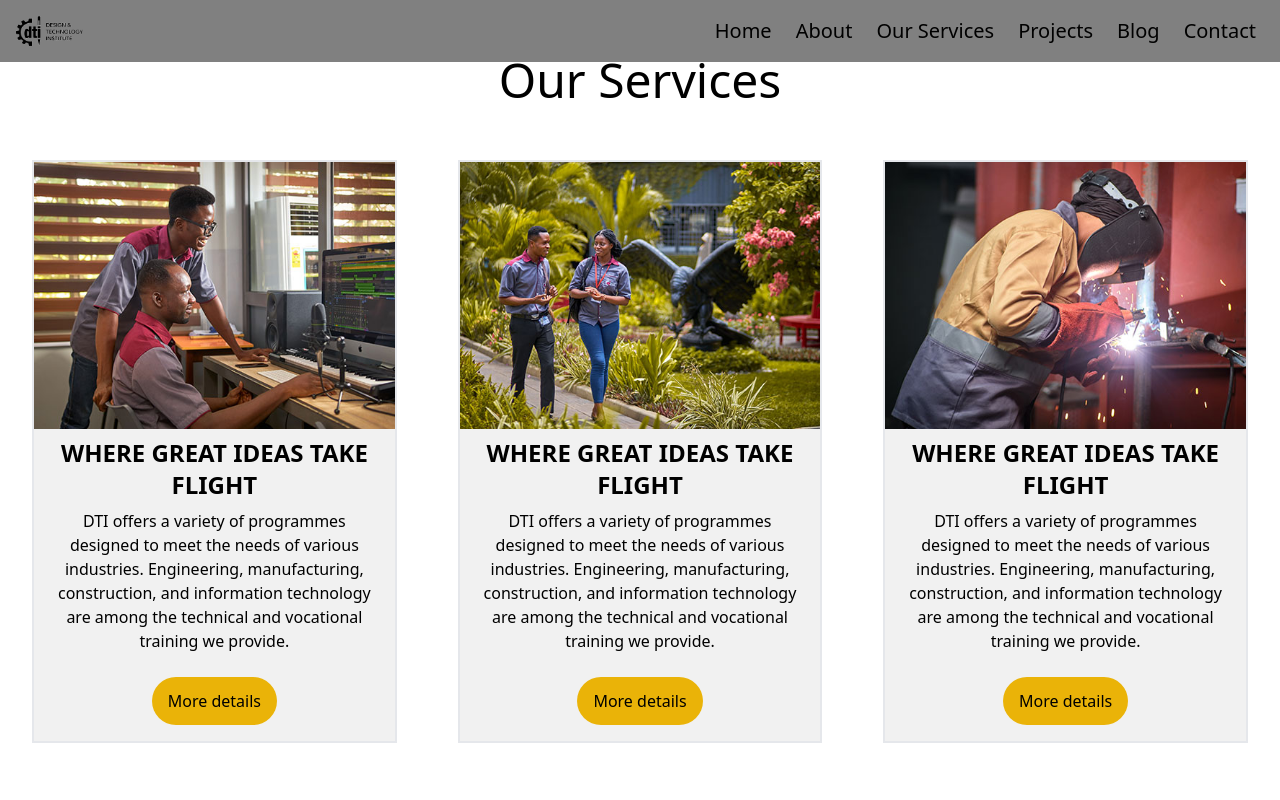
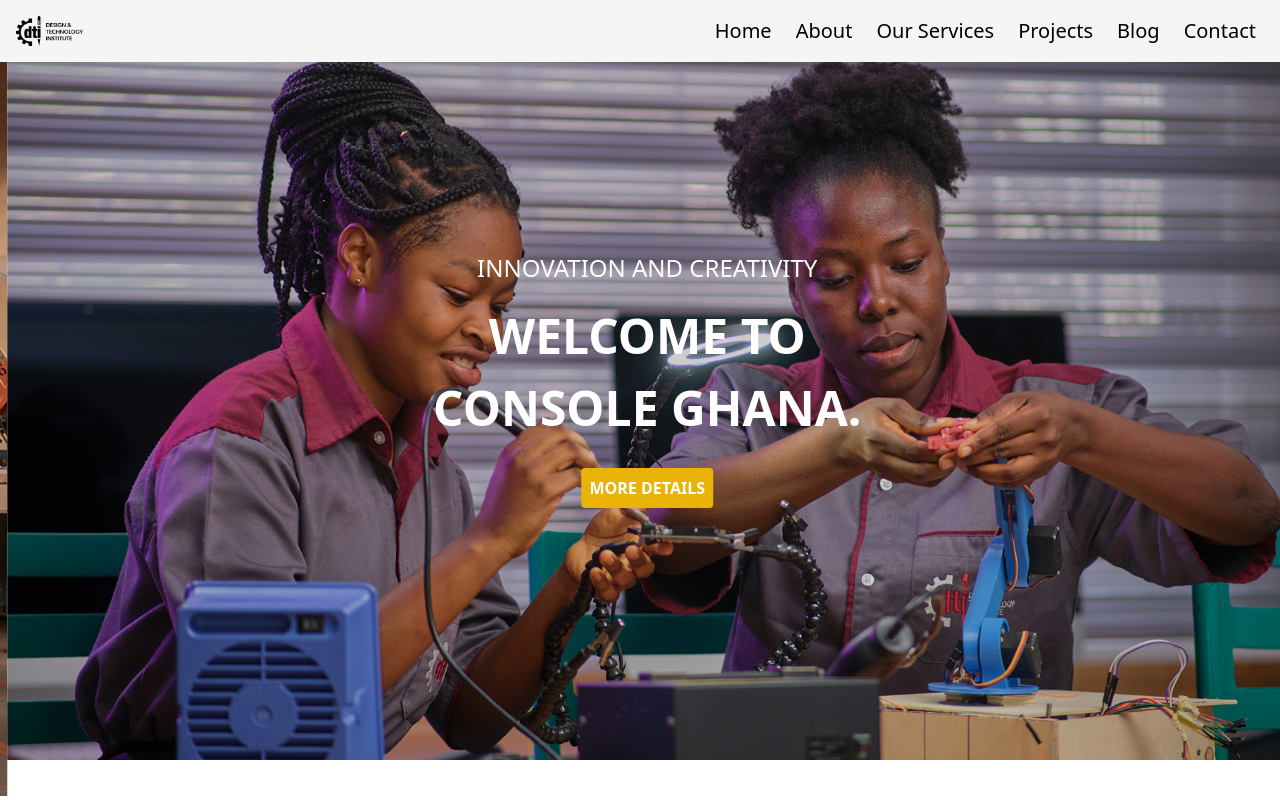
Before and after one commit to NextHubImpact/console-ghana, a React (Vite) app: page / in a window 1280 px wide. Shown: the top 800 px of the page. Built offline with nearby package versions, Linux system fonts and the light colour scheme.

Commit message:
updated hero

```diff
--- a/src/components/Hero.jsx
+++ b/src/components/Hero.jsx
@@ -75,7 +75,7 @@ const Hero = ({}) => {
                   style={{
                     backgroundImage: `url(${images.img})`,
                     backgroundSize: "cover",
-                    height: "90vh",
+                    height: "95vh",
                     width: "100vw",
                     backgroundRepeat: "no-repeat",
                     backgroundPosition: 'center',
--- a/src/components/Navbar.jsx
+++ b/src/components/Navbar.jsx
@@ -71,7 +71,7 @@ const Navbar = ({}) => {
     window.addEventListener('scroll', changeNavbarColor)
 
   return (
-    <div className={colorChange ? 'bg-black flex justify-between p- items-center top-0 fixed w-full ' : 'bg-[gray] flex justify-between p- items-center top-0 fixed w-full '}>
+    <div className={colorChange ? 'bg-black flex justify-between p- items-center top-0 fixed w-full ' : 'bg-[whitesmoke] flex justify-between p- items-center top-0 fixed w-full '}>
 
         <div className="">
         <img className='w-[20%] pl-4 lg:w-[10%] xl:w-[20%]' src={colorChange? lightLogo : darkLogo} alt="" />
--- a/src/pages/Home.jsx
+++ b/src/pages/Home.jsx
@@ -6,7 +6,7 @@ import Hero from '../components/Hero'
 const Home = () => {
   return (
     <div>
-      {/* <Hero /> */}
+      <Hero />
       <Content />
     </div>
   )
```
